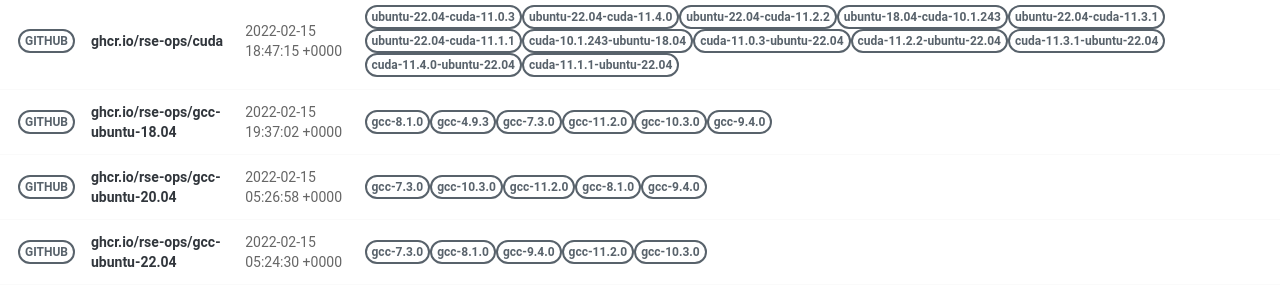
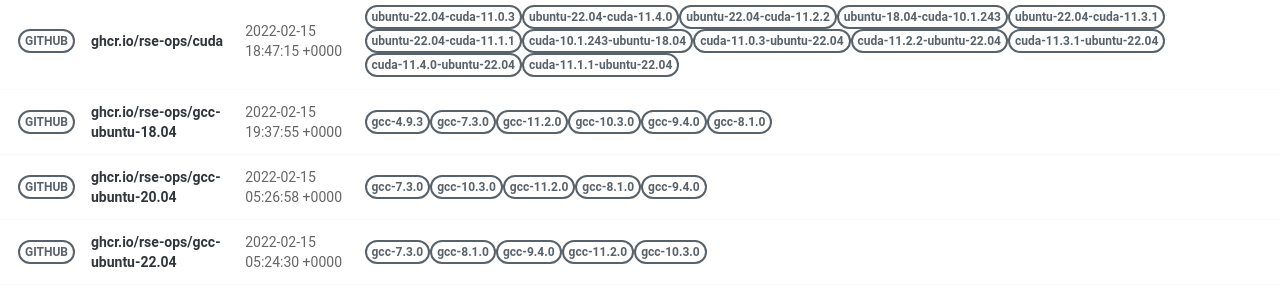
Before and after one commit to rse-ops/docker-images, a Jekyll site: the page built from pages/index.md, in a window 1280 px wide. Shown: the part 502-801 px from the top of the page. Built offline with Jekyll 4.4.1, drawn with Linux system fonts in a browser that asks for light colours; nearby versions of some CDN libraries.

Commit message:
Automated push to update library 2022-02-15

```diff
--- a/_library/ghcr.io-rse-ops-gcc-ubuntu-18.04.md
+++ b/_library/ghcr.io-rse-ops-gcc-ubuntu-18.04.md
@@ -1,14 +1,11 @@
 ---
 layout: container
 name: ghcr.io/rse-ops/gcc-ubuntu-18.04
-updated_at: 2022-02-15 19:37:02.946164
+updated_at: 2022-02-15 19:37:55.365118
 
 
 container_url: https://github.com/orgs/rse-ops/packages/container/package/gcc-ubuntu-18.04
 versions:
- - tag: gcc-8.1.0
-   dockerfile: https://github.com/rse-ops/docker-images/blob/main/ubuntu/gcc/Dockerfile
-   manifest: https://crane.ggcr.dev/manifest/ghcr.io/rse-ops/gcc-ubuntu-18.04:gcc-8.1.0
  - tag: gcc-4.9.3
    dockerfile: https://github.com/rse-ops/docker-images/blob/main/ubuntu/gcc/Dockerfile
    manifest: https://crane.ggcr.dev/manifest/ghcr.io/rse-ops/gcc-ubuntu-18.04:gcc-4.9.3
```
Also changed, not shown: other parts of _library/ghcr.io-rse-ops-gcc-ubuntu-18.04.md (+3 -0 lines).
